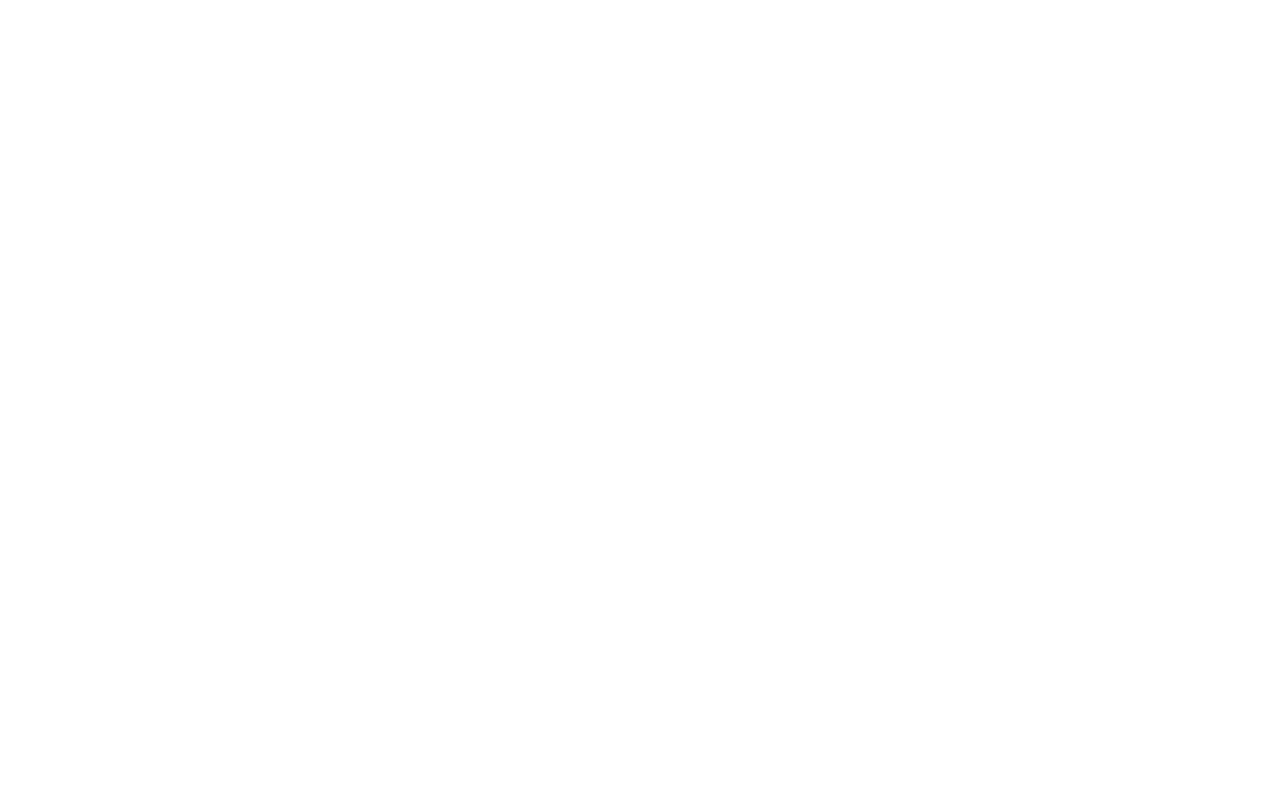
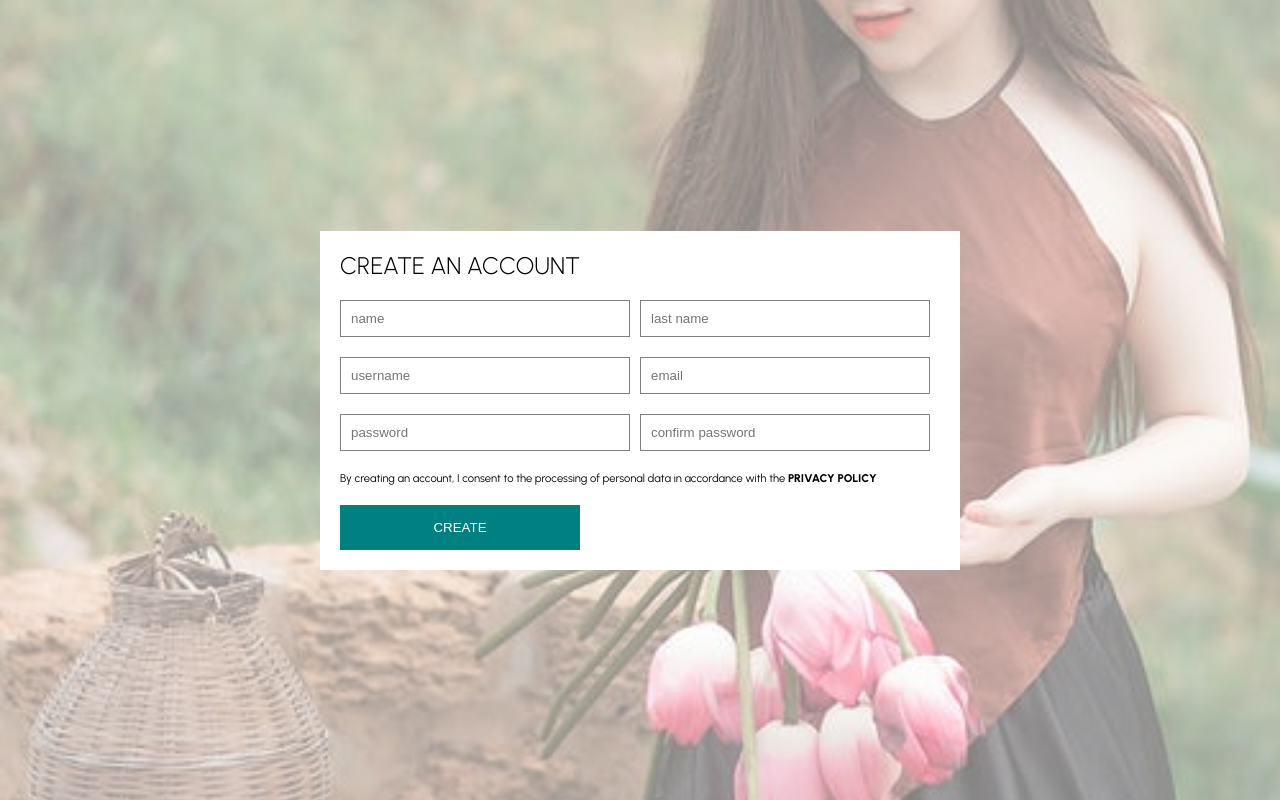
Before and after one commit to TimothyAttah/E-commerce-app, a React (Create React App) app in the folder client/: page /register in a window 1280 px wide. Built offline with nearby package versions, Linux system fonts and the light colour scheme.

Commit message:
Created register page

```diff
--- a/client/src/App.jsx
+++ b/client/src/App.jsx
@@ -5,6 +5,7 @@
 import { Login } from './pages/login/Login';
 import { Product } from './pages/products/Product';
 import { ProductList } from './pages/products/ProductList';
+import { Register } from './pages/register/Register';
 
 export const App = () => {
 	 const user = false;
@@ -26,6 +27,9 @@
 				<Route path='/login' exact>
 					{user ? <Redirect to='/' /> : <Login />}
 				</Route>
+				<Route path='/register' exact>
+					{user ? <Redirect to='/' /> : <Register />}
+				</Route>
 			</Switch>
 		</Router>
 	);
--- /dev/null
+++ b/client/src/pages/register/Register.jsx
@@ -0,0 +1,77 @@
+import React from 'react';
+import styled from 'styled-components';
+import { images } from '../../components/images';
+import { mobile } from '../../responsive';
+
+const Container = styled.div`
+	width: 100vw;
+	height: 100vh;
+	background: linear-gradient(
+			rgba(255, 255, 255, 0.5),
+			rgba(255, 255, 255, 0.5)
+		),
+		url(${images.Photo3}) center no-repeat;
+    background-size: cover;
+
+    display: flex;
+    align-items: center;
+    justify-content: center;
+`;
+const Wrapper = styled.div`
+	width: 50%;
+	padding: 20px;
+	background-color: white;
+	${mobile({
+    width: '75%',
+  })}
+`;
+const Title = styled.h1`
+  text-transform: uppercase;
+  font-size: 1.5em;
+  font-weight: 300;
+`;
+const Form = styled.form`
+  display: flex;
+    flex-wrap: wrap;
+`;
+const Input = styled.input`
+  flex: 1;
+  min-width: 40%;
+  margin: 20px 10px 0px 0px;
+  padding: 10px;
+  border: 1px solid gray;
+`;
+const Agreement = styled.span`
+  font-size: 0.7em;
+  margin: 20px 0;
+`;
+const Button = styled.button`
+  text-transform: uppercase;
+  width: 40%;
+  padding: 15px 20px;
+  background-color: teal;
+  color: white;
+`;
+
+export const Register = () => {
+  return (
+    <Container>
+      <Wrapper>
+        <Title>Create an account</Title>
+        <Form>
+          <Input placeholder="name" />
+          <Input placeholder="last name" />
+          <Input placeholder="username" />
+          <Input placeholder="email" />
+          <Input placeholder="password" />
+          <Input placeholder="confirm password" />
+          <Agreement>
+            By creating an account, I consent to the processing of personal
+            data in accordance with the <b>PRIVACY POLICY</b>
+          </Agreement>
+          <Button>Create</Button>
+        </Form>
+      </Wrapper>
+    </Container>
+  );
+};
```
